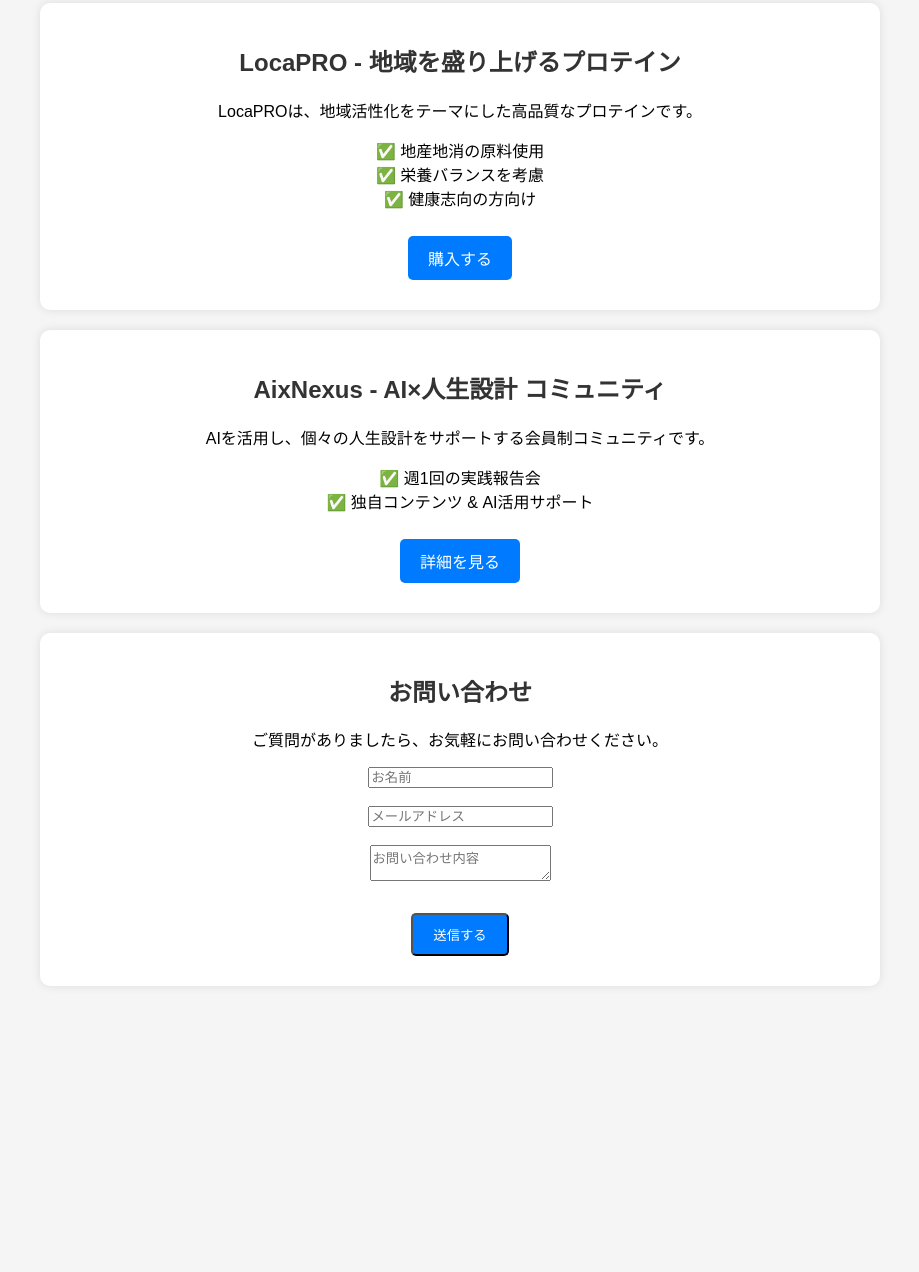
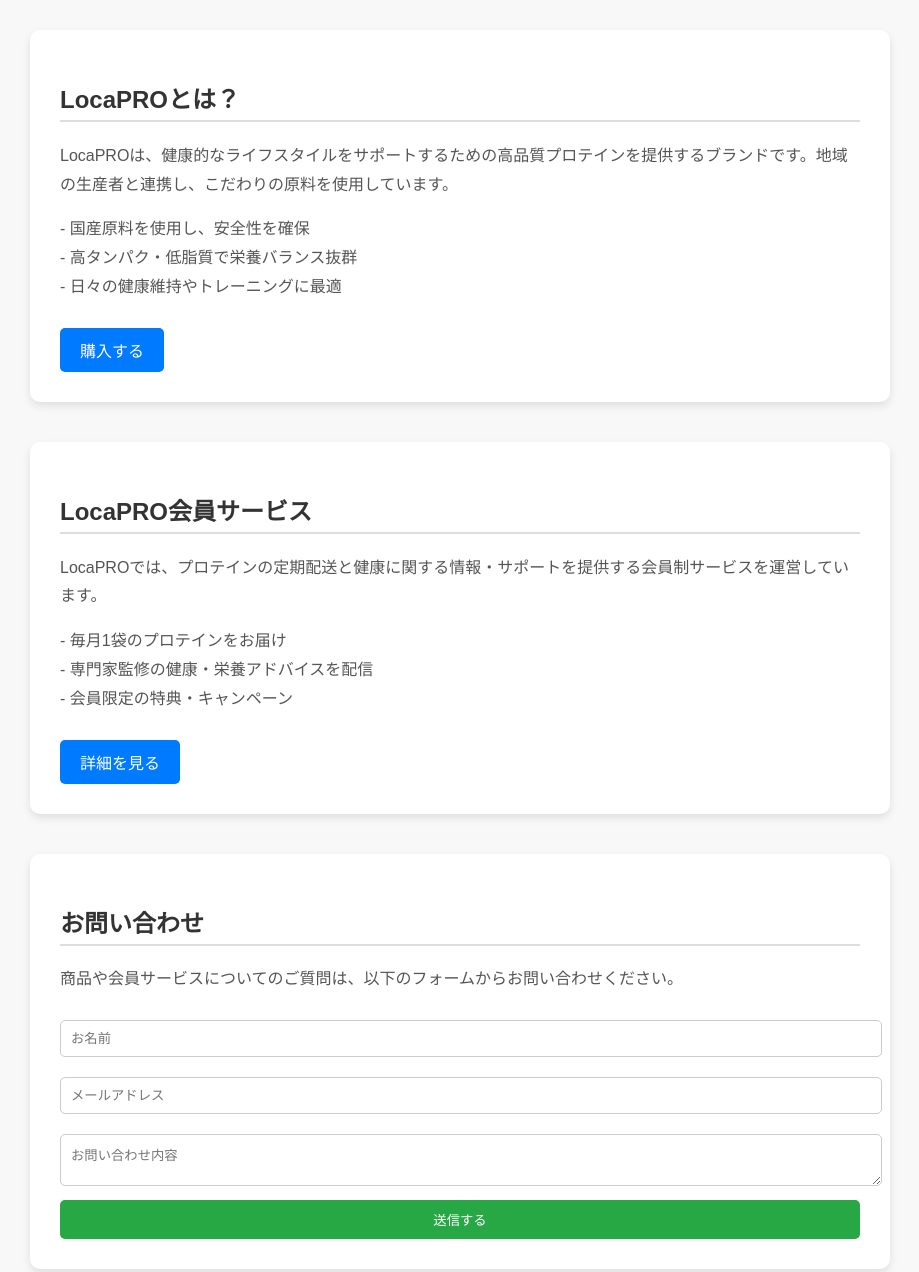
Before and after one commit to LocaPRO/locapro-site, a plain HTML site: page index.html in a window 1280 px wide. Shown: the part 85-1357 px from the top of the page, without its empty margins (180-1099 px from the left). Before the commit the page ends 1091 px from the top, so only its background shows below. Drawn offline with Linux system fonts and the light colour scheme.

Commit message:
Update index.html

```diff
--- a/index.html
+++ b/index.html
@@ -3,36 +3,44 @@
 <head>
     <meta charset="UTF-8">
     <meta name="viewport" content="width=device-width, initial-scale=1.0">
-    <title>LocaPRO & AixNexus</title>
+    <title>LocaPRO - プロテイン & 健康サブスク</title>
     <style>
         body {
             font-family: Arial, sans-serif;
             margin: 0;
             padding: 0;
-            background-color: #f5f5f5;
+            background-color: #f8f8f8;
             text-align: center;
         }
         header {
-            background-color: #333;
+            background-color: #222;
             color: #fff;
             padding: 20px;
             font-size: 24px;
+            font-weight: bold;
         }
         section {
             max-width: 800px;
-            margin: 20px auto;
-            padding: 20px;
+            margin: 40px auto;
+            padding: 30px;
             background-color: #fff;
-            box-shadow: 0px 0px 10px rgba(0, 0, 0, 0.1);
+            box-shadow: 0 4px 8px rgba(0, 0, 0, 0.1);
             border-radius: 10px;
+            text-align: left;
         }
         h2 {
             color: #333;
+            border-bottom: 2px solid #ddd;
+            padding-bottom: 5px;
+        }
+        p {
+            color: #555;
+            line-height: 1.8;
         }
         .button {
             display: inline-block;
             padding: 10px 20px;
-            margin: 10px;
+            margin-top: 10px;
             background-color: #007bff;
             color: white;
             text-decoration: none;
@@ -41,34 +49,61 @@
         .button:hover {
             background-color: #0056b3;
         }
+        form input, form textarea {
+            width: 100%;
+            padding: 10px;
+            margin: 10px 0;
+            border: 1px solid #ccc;
+            border-radius: 5px;
+        }
+        form button {
+            width: 100%;
+            padding: 10px;
+            background-color: #28a745;
+            color: white;
+            border: none;
+            border-radius: 5px;
+            cursor: pointer;
+        }
+        form button:hover {
+            background-color: #218838;
+        }
     </style>
 </head>
 <body>
 
-<header>LocaPRO & AixNexus</header>
+<header>LocaPRO - プロテイン & 健康サブスク</header>
 
 <section>
-    <h2>LocaPRO - 地域を盛り上げるプロテイン</h2>
-    <p>LocaPROは、地域活性化をテーマにした高品質なプロテインです。</p>
-    <p>✅ 地産地消の原料使用<br>✅ 栄養バランスを考慮<br>✅ 健康志向の方向け</p>
-    <a href="#" class="button">購入する</a>
+    <h2>LocaPROとは？</h2>
+    <p>LocaPROは、健康的なライフスタイルをサポートするための高品質プロテインを提供するブランドです。地域の生産者と連携し、こだわりの原料を使用しています。</p>
+    <p>
+        - 国産原料を使用し、安全性を確保<br>
+        - 高タンパク・低脂質で栄養バランス抜群<br>
+        - 日々の健康維持やトレーニングに最適
+    </p>
+    <a href="https://yourstore.com/locapro" class="button">購入する</a>
 </section>
 
 <section>
-    <h2>AixNexus - AI×人生設計 コミュニティ</h2>
-    <p>AIを活用し、個々の人生設計をサポートする会員制コミュニティです。</p>
-    <p>✅ 週1回の実践報告会<br>✅ 独自コンテンツ & AI活用サポート</p>
-    <a href="#" class="button">詳細を見る</a>
+    <h2>LocaPRO会員サービス</h2>
+    <p>LocaPROでは、プロテインの定期配送と健康に関する情報・サポートを提供する会員制サービスを運営しています。</p>
+    <p>
+        - 毎月1袋のプロテインをお届け<br>
+        - 専門家監修の健康・栄養アドバイスを配信<br>
+        - 会員限定の特典・キャンペーン
+    </p>
+    <a href="https://yourcommunity.com/locapro-membership" class="button">詳細を見る</a>
 </section>
 
 <section>
     <h2>お問い合わせ</h2>
-    <p>ご質問がありましたら、お気軽にお問い合わせください。</p>
+    <p>商品や会員サービスについてのご質問は、以下のフォームからお問い合わせください。</p>
     <form action="https://formspree.io/f/YOUR_FORM_ID" method="POST">
-        <input type="text" name="name" placeholder="お名前" required><br><br>
-        <input type="email" name="email" placeholder="メールアドレス" required><br><br>
-        <textarea name="message" placeholder="お問い合わせ内容" required></textarea><br><br>
-        <button type="submit" class="button">送信する</button>
+        <input type="text" name="name" placeholder="お名前" required>
+        <input type="email" name="email" placeholder="メールアドレス" required>
+        <textarea name="message" placeholder="お問い合わせ内容" required></textarea>
+        <button type="submit">送信する</button>
     </form>
 </section>
 
```
